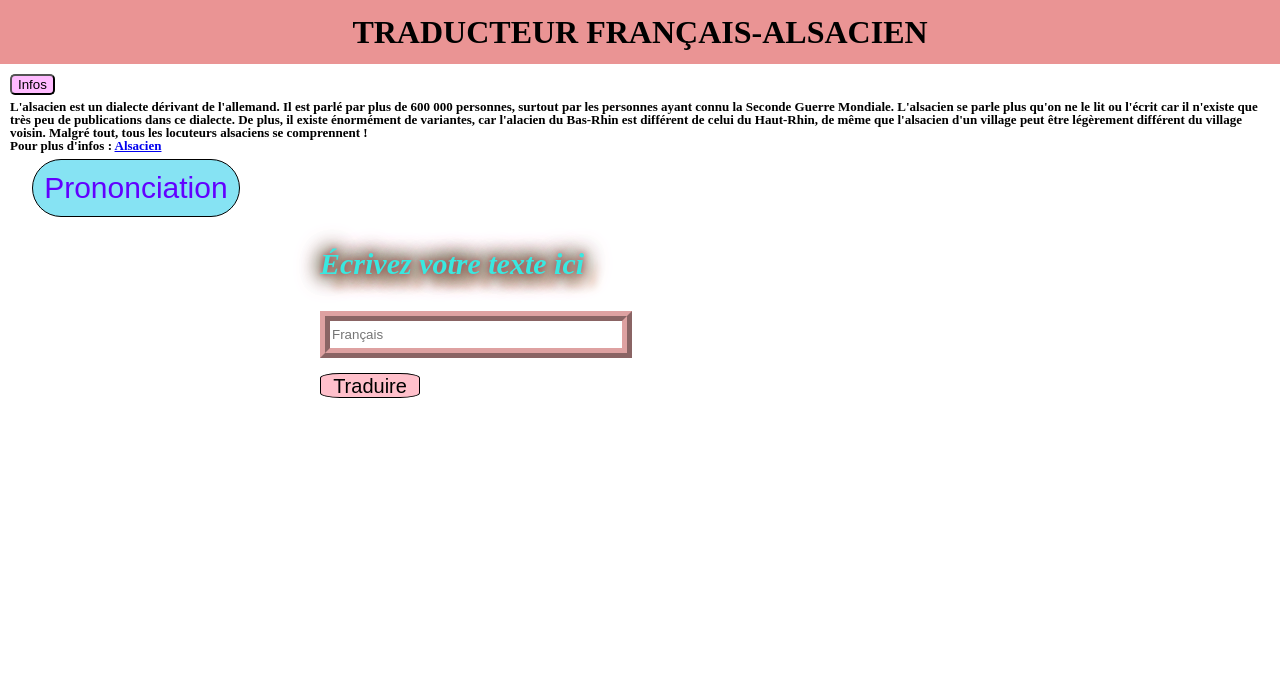
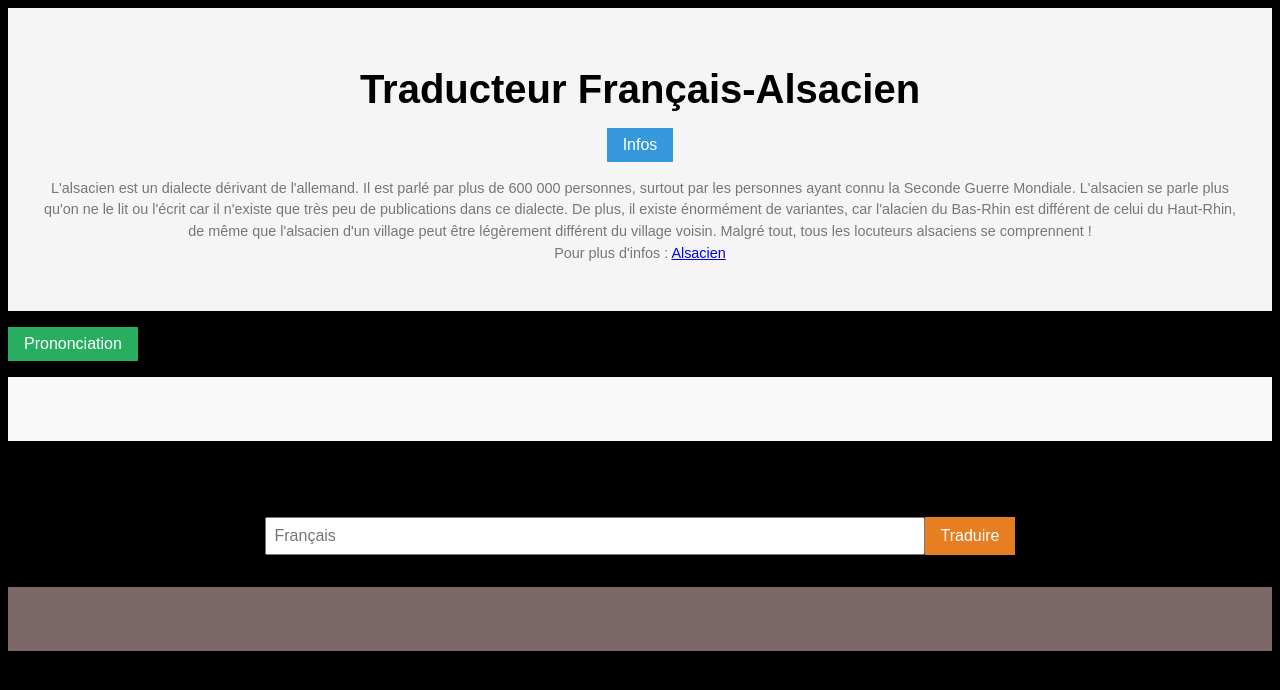
Before and after one commit to Chrstn67/Traducteur-Francais-Alsacien, a plain HTML site: page index.html in a window 1280 px wide. Both pictures are taken after a click on the button "Infos". Drawn offline with Linux system fonts and the light colour scheme.

Commit message:
refonte css

```diff
--- a/Traducteur.css
+++ b/Traducteur.css
@@ -1,150 +1,125 @@
-.infos {
-  margin: 10px 10px;
-  background-color: rgb(255, 187, 255);
-  border-radius: 5px;
-}
-.infos-Als {
-  color: black;
-  text-decoration: none;
-  margin: -5px 10px 5px 10px;
-  font-size: 13px;
-}
-.infos-Als--hidden {
-  visibility: hidden;
-}
-.infos-Als--on {
-  display: block;
+body {
+  font-family: Arial, sans-serif;
+  background-color: #000000;
 }
 
-#prononciation {
-  background-color: rgb(134, 227, 243);
-  color: rgb(98, 0, 255);
-  text-decoration: none;
-  border-radius: 50px;
-  border: 0.5px solid black;
-  font-size: 30px;
-  cursor: grab;
-  margin: 0.1rem 0 2rem 2rem;
-  padding: 0.7rem;
-}
-
-#prononciation:hover {
-  color: rgb(0, 0, 0);
-  background-color: rgb(255, 99, 99);
-}
-
-div {
-  display: flex;
-}
-
-ul {
-  list-style: unset;
-  list-style-type: square;
-}
-p {
-  font-weight: bold;
-  color: violet;
-  text-decoration: overline underline;
-  margin-top: 20px;
+header {
+  background-color: #f5f5f5;
+  padding: 2em;
+  text-align: center;
 }
 
 h1 {
-  font-size: 2rem;
-  background-color: rgb(234, 148, 148);
-  text-align: center;
+  font-size: 2.5rem;
+  margin-bottom: 1rem;
+}
+
+button.infos {
+  background-color: #3498db;
+  border: none;
+  color: #fff;
+  padding: 0.5rem 1rem;
+  font-size: 1rem;
+  cursor: pointer;
+}
+
+button.infos:hover {
+  background-color: #2980b9;
+}
+
+p.infos-Als {
+  color: #777;
+  font-size: 0.9rem;
+  line-height: 1.5;
+  margin-top: 1rem;
+}
+
+p.infos-Als--hidden {
+  display: none;
+}
+
+button#prononciation {
+  background-color: #27ae60;
+  border: none;
+  color: #fff;
+  padding: 0.5rem 1rem;
+  font-size: 1rem;
+  cursor: pointer;
+  margin-top: 1rem;
+}
+
+button#prononciation:hover {
+  background-color: #219651;
+}
+
+aside.list-prononciation {
+  background-color: #f9f9f9;
+  padding: 2em;
+  margin-top: 1rem;
+}
+
+ul.list--hidden {
+  display: none;
+  list-style-type: none;
+  margin-top: 1rem;
+}
+
+ul.list--hidden p {
   font-weight: bold;
-  padding-top: 1rem;
-  padding-bottom: 1rem;
-  text-transform: uppercase;
+  margin-bottom: 0.5rem;
+}
+
+ul.list--hidden li {
+  margin-bottom: 0.3rem;
 }
 
 section {
-  width: 75vw;
-  display: flex;
-  flex-direction: column;
-  flex-wrap: wrap;
-}
-input {
-  height: 25px;
-  width: 300px;
-  border: 10px ridge rgb(222, 161, 161);
-}
-
-span {
-  align-items: flex-end;
-  font-size: 50px;
-  color: sienna;
   margin-top: 2rem;
-  margin-bottom: 1.5rem;
-}
-
-/* button traduction */
-.traduction {
-  height: 25px;
-  width: 100px;
-  border-radius: 20%;
-  border: 0.5px solid black;
-  background-color: pink;
-  margin-top: 15px;
-  font-size: 20px;
-  cursor: grab;
-}
-
-.list-prononciation {
-  width: 25vw;
-  padding-left: 2rem;
-  margin-top: -2rem;
-}
-
-.list--hidden {
-  visibility: hidden;
-}
-
-.list-prononciation--on {
-  display: block;
-}
-
-/* formulaire */
-#translatorFrAls {
-  display: flex;
-  flex-direction: column;
+  text-align: center;
 }
 
 h2 {
-  margin-bottom: 2rem;
-  font-weight: bold;
-  font-size: 30px;
-  font-style: italic;
-  color: rgb(254, 154, 117);
-  animation: neon 5s ease infinite;
+  font-size: 1.5rem;
+  margin-bottom: 1rem;
 }
 
-input[type="text"] {
-  width: 30%;
-  -webkit-transition: width 0.15s ease-in-out;
-  transition: width 0.15s ease-in-out;
+form#translatorFrAls {
+  display: flex;
+  justify-content: center;
+  margin-bottom: 1rem;
 }
 
-/* When the input field gets focus,
-    change its width to 100% */
-input[type="text"]:focus {
-  width: 70%;
+input[name="translatorFr"] {
+  width: 40rem;
+  max-width: 90%;
+  padding: 0.5rem;
+  font-size: 1rem;
 }
 
-.list-prononciation {
-  display: list-item;
+button.traduction {
+  background-color: #e67e22;
+  border: none;
+  color: #fff;
+  padding: 0.5rem 1rem;
+  font-size: 1rem;
+  cursor: pointer;
 }
 
-@keyframes neon {
-  0%,
-  100% {
-    text-shadow: 0 0 10px rgb(33, 37, 148), 0 0 30px cyan, 0 0 50px blue,
-      0 0 70px #fa1c16, 0 0 50px #fed128, 5px 5px 5px yellowgreen;
-    color: #fed128 turquoise;
-  }
-  50% {
-    text-shadow: 0 0 5px #ec3f39, 0 0 15px green, 0 0 20px lightcoral,
-      0 0 10px #800e0b, 0 0 10px black, 15px 15px 10px pink;
-    color: #00ffff;
-  }
+button.traduction:hover {
+  background-color: #d35400;
 }
+
+span#resultAls {
+  display: block;
+  font-size: 1.2rem;
+  margin-top: 1rem;
+  color: #b3ff00;
+}
+
+section#filtre {
+  background-color: rgba(255, 211, 211, 0.486);
+  font-size: 0.9em;
+  padding: 2rem;
+  margin: 2rem 0rem 0rem 0rem;
+  color: #ebebeb;
+}
--- a/index.html
+++ b/index.html
@@ -4,7 +4,6 @@
     <meta charset="UTF-8" />
     <meta http-equiv="X-UA-Compatible" content="IE=edge" />
     <meta name="viewport" content="width=device-width, initial-scale=1.0" />
-    <link rel="stylesheet" href="reset.css" />
     <link rel="stylesheet" href="Traducteur.css" />
 
     <title>Traducteur Français-Alsacien</title>
--- a/reset.css
+++ /dev/null
@@ -1,129 +0,0 @@
-/* http://meyerweb.com/eric/tools/css/reset/
-   v2.0 | 20110126
-   License: none (public domain)
-*/
-
-html,
-body,
-div,
-span,
-applet,
-object,
-iframe,
-h1,
-h2,
-h3,
-h4,
-h5,
-h6,
-p,
-blockquote,
-pre,
-a,
-abbr,
-acronym,
-address,
-big,
-cite,
-code,
-del,
-dfn,
-em,
-img,
-ins,
-kbd,
-q,
-s,
-samp,
-small,
-strike,
-strong,
-sub,
-sup,
-tt,
-var,
-b,
-u,
-i,
-center,
-dl,
-dt,
-dd,
-ol,
-ul,
-li,
-fieldset,
-form,
-label,
-legend,
-table,
-caption,
-tbody,
-tfoot,
-thead,
-tr,
-th,
-td,
-article,
-aside,
-canvas,
-details,
-embed,
-figure,
-figcaption,
-footer,
-header,
-hgroup,
-menu,
-nav,
-output,
-ruby,
-section,
-summary,
-time,
-mark,
-audio,
-video {
-  margin: 0;
-  padding: 0;
-  border: 0;
-  font-size: 100%;
-  font: inherit;
-  vertical-align: baseline;
-}
-/* HTML5 display-role reset for older browsers */
-article,
-aside,
-details,
-figcaption,
-figure,
-footer,
-header,
-hgroup,
-menu,
-nav,
-section {
-  display: block;
-}
-body {
-  line-height: 1;
-}
-ol,
-ul {
-  list-style: none;
-}
-blockquote,
-q {
-  quotes: none;
-}
-blockquote:before,
-blockquote:after,
-q:before,
-q:after {
-  content: "";
-  content: none;
-}
-table {
-  border-collapse: collapse;
-  border-spacing: 0;
-}
```
Also changed, not shown: Traducteur.html (deleted, +0 -86 lines).
